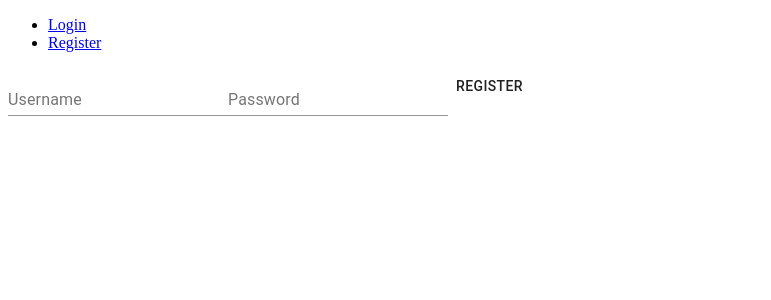
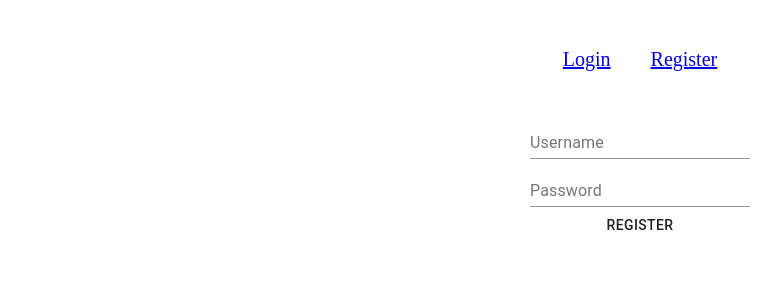
Before and after one commit to 2FAQR/2faqrweb, a React (Create React App) app: page /register in a window 1280 px wide. Shown: the top 300 px of the page, without its empty margins (0-771 px from the left). Built offline with nearby package versions, Linux system fonts and the light colour scheme.

Commit message:
styling added

```diff
--- a/src/App.tsx
+++ b/src/App.tsx
@@ -9,21 +9,38 @@ import Home from "./components/home";
 function App() {
   return (
     <Router>
-      <div>
-        <ul>
-          <li>
+      <div
+        style={{
+          display: "flex",
+          justifyContent: "center",
+          alignItems: "center",
+          flexDirection: "column",
+        }}
+      >
+        <ul
+          style={{
+            display: "flex",
+            listStyle: "none",
+            padding: "0",
+            fontSize: "20px",
+          }}
+        >
+          <li style={{ margin: "20px" }}>
             <Link to='/login'>Login</Link>
           </li>
-          <li>
+          <li style={{ margin: "20px" }}>
             <Link to='/register'>Register</Link>
           </li>
         </ul>
 
         <Switch>
-          <Route path='/login'>
+          <Route exact path='/'>
             <LoginComponent />
           </Route>
-          <Route path='/register'>
+          <Route exact path='/login'>
+            <LoginComponent />
+          </Route>
+          <Route exact path='/register'>
             <RegisterComponent />
           </Route>
           <Route path='/loginqr'>
--- a/src/components/home.tsx
+++ b/src/components/home.tsx
@@ -1,7 +1,20 @@
 import React from "react";
+import { JWT_TOKEN, USERNAME_KEY } from "../constants";
+import { useHistory } from "react-router-dom";
+import { Button } from "@material-ui/core";
 
 const Home = () => {
-  return <div>Home</div>;
+  const history = useHistory();
+  const logout = () => {
+    sessionStorage.removeItem(JWT_TOKEN);
+    sessionStorage.removeItem(USERNAME_KEY);
+    history.go(-2);
+  };
+  return (
+    <div>
+      <Button onClick={logout}>Logout</Button>
+    </div>
+  );
 };
 
 export default Home;
--- a/src/components/login.tsx
+++ b/src/components/login.tsx
@@ -64,8 +64,6 @@ const LoginComponent = () => {
         type='password'
       />
       <Button onClick={submitHandler}>Login</Button>
-      <Typography>{username}</Typography>
-      <Typography>{password}</Typography>
     </>
   );
 };
--- a/src/components/loginqr.tsx
+++ b/src/components/loginqr.tsx
@@ -1,14 +1,13 @@
 import QRCode from "react-qr-code";
 import React from "react";
-import { Typography } from "@material-ui/core";
 import { JWT_TOKEN, USERNAME_KEY } from "../constants";
 import { useHistory } from "react-router-dom";
 import { POLLING_TIME_MILI_SECONDS, SERVER_BASE_URL } from "../config";
 
 const LoginQR = () => {
   const [qrVal, setQrVal] = React.useState<string>("");
-  const [username, setUsername] = React.useState<string>();
   const [hasVerified, setVerified] = React.useState<boolean>(false);
+  const [loading, setLoading] = React.useState<boolean>(true);
   const history = useHistory();
   React.useEffect(() => {
     const interval = setInterval(() => {
@@ -64,19 +63,20 @@ const LoginQR = () => {
   };
 
   React.useEffect(() => {
+    setLoading(true);
     const token = sessionStorage.getItem(JWT_TOKEN);
     const username = sessionStorage.getItem(USERNAME_KEY);
     if (token) {
       getLoginHash(token).then((res: { hash: string }) => {
         setQrVal(res.hash + "____" + token + "____" + username);
+        setLoading(false);
       });
     }
   }, []);
-  return (
-    <>
-      <QRCode value={qrVal} />
-      <Typography>{username}</Typography>
-    </>
+  return loading ? (
+    <div>{"Loading..."}</div>
+  ) : (
+    <QRCode value={qrVal} size={500} />
   );
 };
 
--- a/src/components/register.tsx
+++ b/src/components/register.tsx
@@ -1,5 +1,5 @@
 import React from "react";
-import { Typography, TextField, Button } from "@material-ui/core";
+import { TextField, Button } from "@material-ui/core";
 import { useHistory } from "react-router-dom";
 import { SERVER_BASE_URL } from "../config";
 import { JWT_TOKEN, USERNAME_KEY } from "../constants";
@@ -90,8 +90,6 @@ const RegisterComponent = () => {
         type='password'
       />
       <Button onClick={submitHandler}>Register</Button>
-      <Typography>{username}</Typography>
-      <Typography>{password}</Typography>
     </>
   );
 };
--- a/src/components/registerQR.tsx
+++ b/src/components/registerQR.tsx
@@ -7,6 +7,7 @@ import { useHistory } from "react-router-dom";
 const RegisterQR = () => {
   const [hash, setHash] = React.useState<string>("");
   const [hasVerified, setVerified] = React.useState<boolean>(false);
+  const [loading, setLoading] = React.useState<boolean>(true);
   const history = useHistory();
 
   React.useEffect(() => {
@@ -29,7 +30,7 @@ const RegisterQR = () => {
       }
     }, POLLING_TIME_MILI_SECONDS);
     return () => clearInterval(interval);
-  }, [hasVerified]);
+  }, [hasVerified, history]);
 
   const getHashRegister = async (token: string) => {
     try {
@@ -46,12 +47,14 @@ const RegisterQR = () => {
     }
   };
   React.useEffect(() => {
+    setLoading(true);
     const token = sessionStorage.getItem(JWT_TOKEN);
     const username = sessionStorage.getItem(USERNAME_KEY);
     if (token) {
       getHashRegister(token).then((res) => {
         console.log(res.hash);
         setHash(res.hash + "____" + token + "____" + username);
+        setLoading(false);
       });
     }
   }, []);
@@ -71,7 +74,11 @@ const RegisterQR = () => {
     }
   };
 
-  return <QRCode value={hash} />;
+  return loading ? (
+    <div>{"Loading..."}</div>
+  ) : (
+    <QRCode value={hash} size={500} />
+  );
 };
 
 export default RegisterQR;
```
Also changed, not shown: 1 other file (tests, documents, lock files or other folders).
